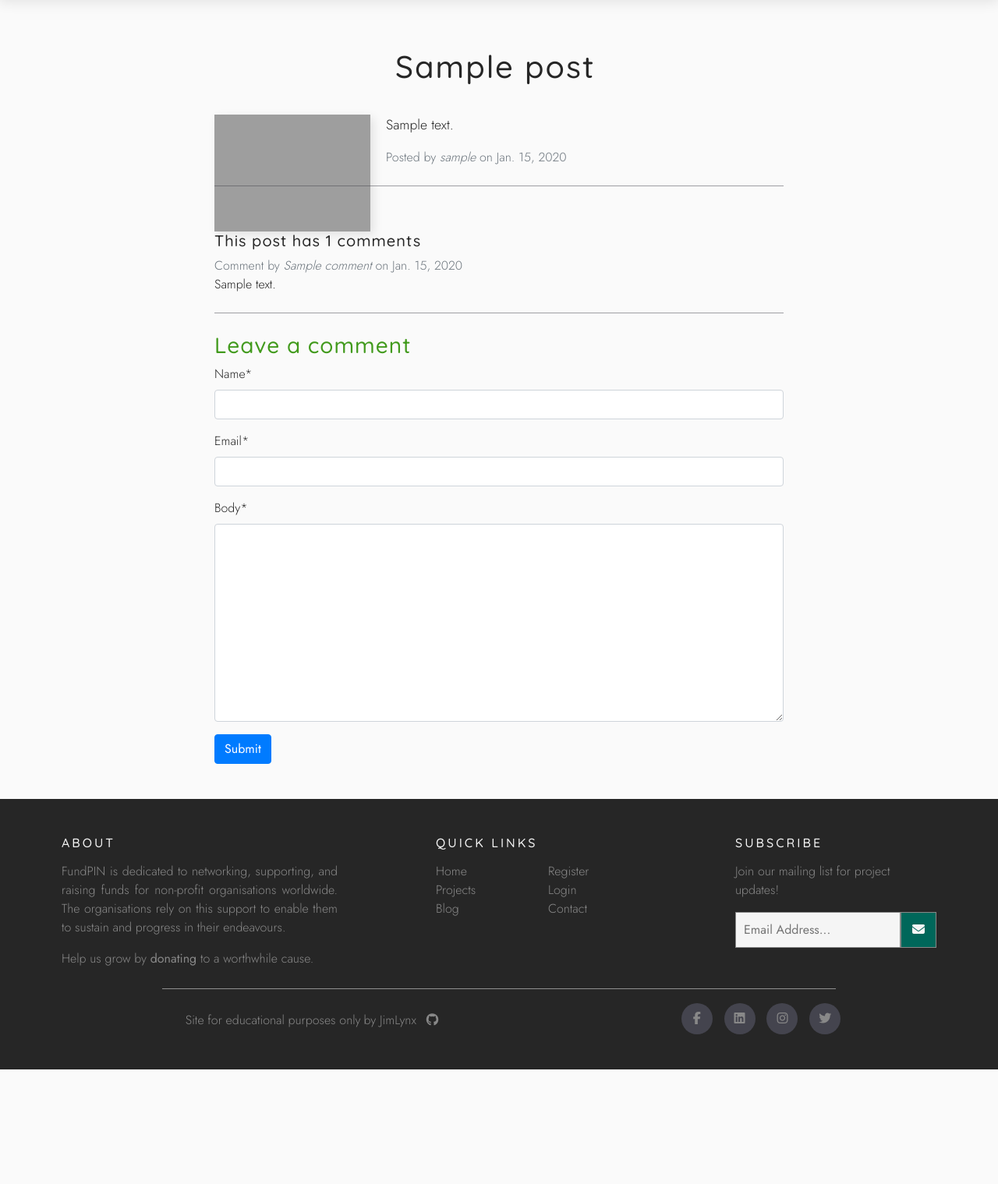
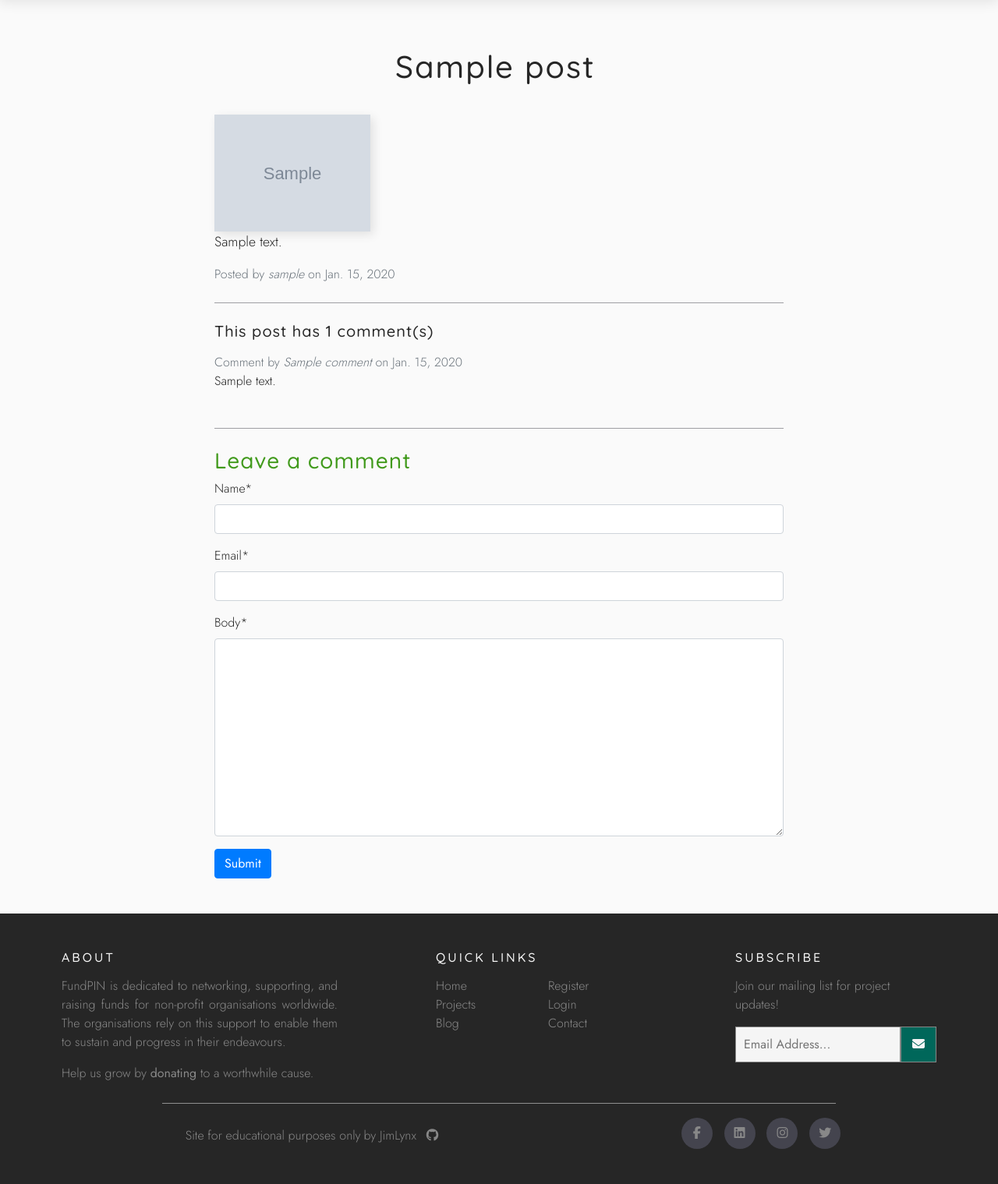
Before and after one commit to JimLynx/fundpin, a Django app: a page that uses blog/templates/blog/blog_description.html in a window 1280 px wide. Shown: the part 115-1634 px from the top of the page at 78% size. Before the commit the page ends 1487 px from the top, so only its background shows below. Run offline with Django 3.2, Linux system fonts and the light colour scheme; tables that the repository leaves empty hold one stand-in row (values such as "Sample post"); grey boxes marked "Sample" are stand-in pictures; parts of the project's set-up code (start-up, migrations or seed data) failed here and were passed over; some libraries are stand-ins or nearby versions; some web fonts are replaced; grey boxes are pictures that could not be loaded.

Commit message:
Add image upload links to templates and add to admin list

```diff
--- a/blog/templates/blog/blog_description.html
+++ b/blog/templates/blog/blog_description.html
@@ -11,28 +11,38 @@
 <section id="blogDescription">
     <div class="container">
         <div class="row">
+
             <!-- Blog Description -->
             <div class="col-12 col-md-8 offset-md-2">
+                <div class="clearfix">
                     <!-- Blog Title -->
                     <h2>{{ blog_description.title|safe }}</h2>
                     <!-- Blog Image -->
-                <img class="float-left"
-                    src="https://images.unsplash.com/photo-1533787896899-91b040188f57?ixid=MnwxMjA3fDB8MHxwaG90by1wYWdlfHx8fGVufDB8fHx8&ixlib=rb-1.2.1&auto=format&fit=crop&w=1320&q=80"
-                    alt="">
+                    {% if blog_description.image %}
+                    <a href="{{ blog_description.image.url }}" target="_blank">
+                        <img src="{{ blog_description.image.url }}" class="p-detail-img" alt="{{ blog_description.title }}">
+                    </a>
+                    {% else %}
+                    <a href="" class="blog-link">
+                        <img src="{{ MEDIA_URL }}noimage.png" class="p-detail-img" alt="{{ blog_description.title }}">
+                    </a>
+                    {% endif %}
                     <!-- Blog Description -->
                     <p>{{ blog_description.content|safe }}</p>
                     <!-- author & date created -->
-                <div class="text-muted mb-3">
+                    <div class="text-muted my-3">
                         Posted by <span class="font-italic">{{ blog_description.author }}</span> on
                         {{ blog_description.created_on.date }}
                     </div>
                     <div class="hr-dark w-100 my-4"></div>
                 </div>
             </div>
+        </div>
+
         <!-- Blog Comments -->
         <div class="row">
             <div class="col-12 col-md-8 offset-md-2">
-                <h5>This post has {{ comments.count }} comments</h5>
+                <h5 class="mb-3">This post has {{ comments.count }} comment(s)</h5>
                 {% for comment in comments %}
                 <div class="comments">
                     <!-- comment author & date -->
@@ -46,6 +56,7 @@
                     <div class="w-100">
                         {{ comment.body }}
                     </div>
+                    <br>
                 </div>
                 {% endfor %}
                 <!-- New comment form -->
@@ -56,7 +67,6 @@
                     {% csrf_token %}
                     <button type="submit" class="btn btn-primary">Submit</button>
                 </form>
-
             </div>
         </div>
     </div>
@@ -64,3 +74,13 @@
 
 
 {% endblock %}
+
+{% block postloadjs %}
+    {{ block.super }}
+    <script type="text/javascript">
+        $('#new-image').change(function() {
+            let file = $('#new-image')[0].files[0];
+            $('#filename').text(`Image will be set to: ${file.name}`);
+        });
+    </script>
+{% endblock %}
```
Also changed, not shown: blog/admin.py (+23 -4 lines), blog/templates/blog/blog_list.html (+12 -2 lines). Lines whose indentation alone changed are shown as unchanged.
